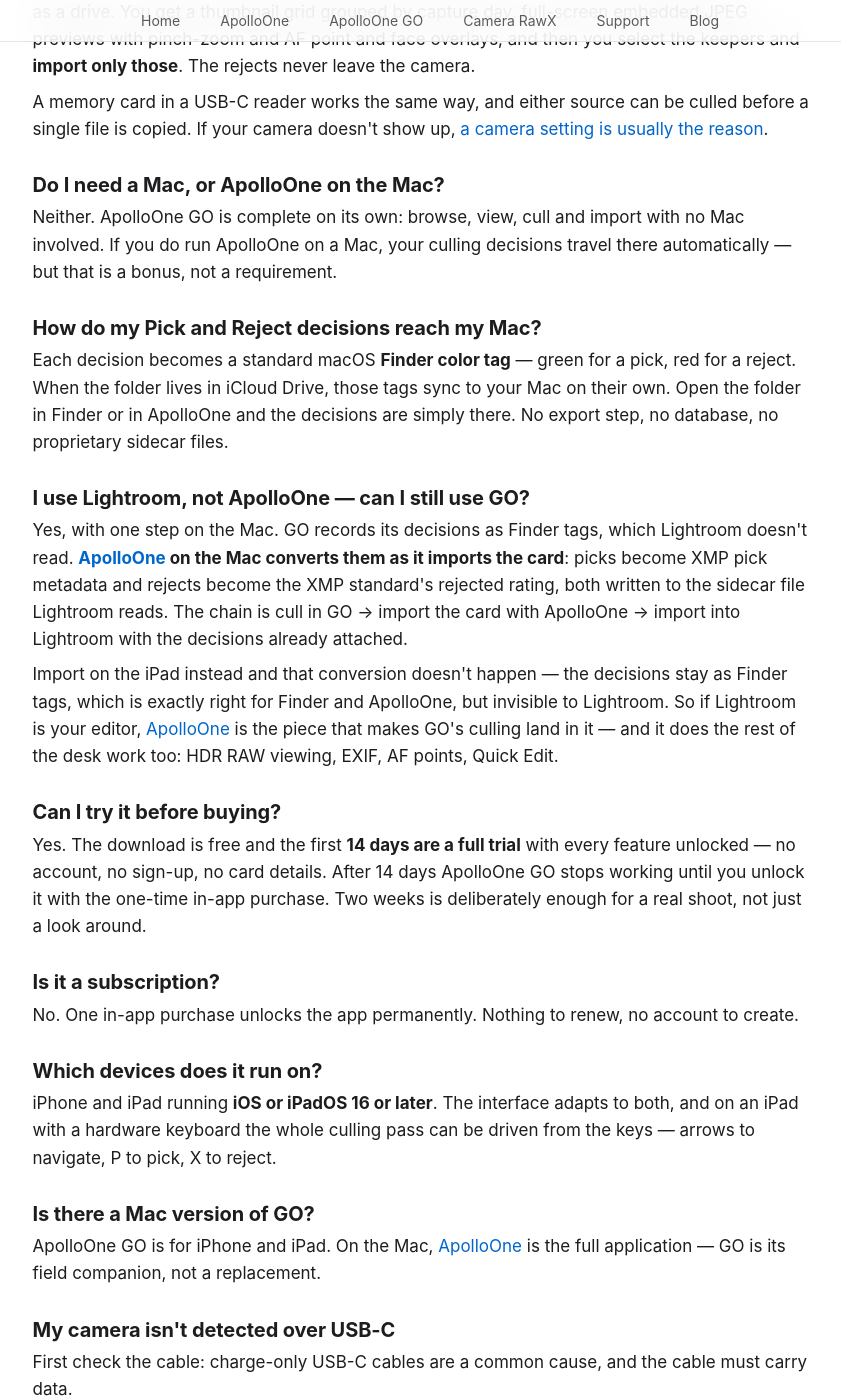
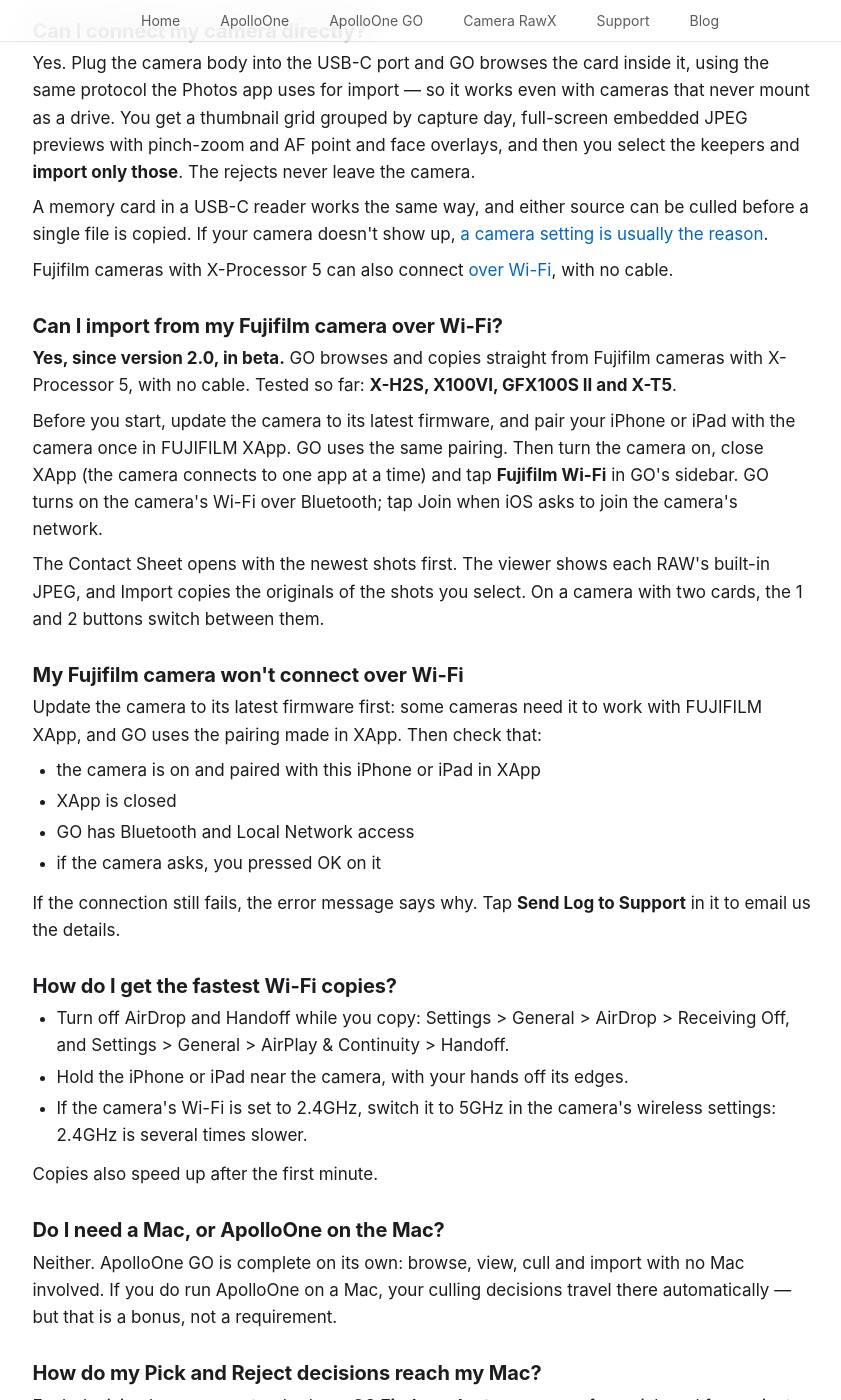
Before and after one commit to anogeissus/anogeissus.com, a Jekyll site: the page apolloone-go-faq.html, which Jekyll copies as it is, in a window 1280 px wide and 1400 px high, scrolled down 1705 px. Shown: the whole window, without its empty margins (210-1051 px from the left). Built offline with Jekyll 4.4.1, drawn with Linux system fonts in a browser that asks for light colours; some web fonts are replaced; some of the changed text lies outside the part shown.

Commit message:
Blog: ApolloOne GO 2.0.0 release post, the live App Store What's New lines (Albert msgs 37377 "Pls add a blog post on the website with the GO 2.0 release", 37379 "Just post them so I can read them"). GO FAQ: three Fujifilm Wi-Fi questions (import over Wi-Fi, won't connect, fastest copies) in the topic index, the page and the JSON-LD, taken from the app's Getting Started and FAQ; the camera-connection answer points to them; sitemap lastmod 2026-10-21.

```diff
--- a/apolloone-go-faq.html
+++ b/apolloone-go-faq.html
@@ -60,7 +60,31 @@
           "name": "Can I connect my camera directly?",
           "acceptedAnswer": {
             "@type": "Answer",
-            "text": "Yes. Connect the camera body to the USB-C port and ApolloOne GO browses the card inside it, using the same protocol the Photos app uses for import — so it works with cameras that never mount as a drive. Browse a thumbnail grid grouped by capture day, open full-screen embedded JPEG previews with AF point and face overlays, select the keepers, and import only those. Rejects never leave the camera. A memory card in a USB-C reader works the same way, and either source can be culled before a single file is copied."
+            "text": "Yes. Connect the camera body to the USB-C port and ApolloOne GO browses the card inside it, using the same protocol the Photos app uses for import — so it works with cameras that never mount as a drive. Browse a thumbnail grid grouped by capture day, open full-screen embedded JPEG previews with AF point and face overlays, select the keepers, and import only those. Rejects never leave the camera. A memory card in a USB-C reader works the same way, and either source can be culled before a single file is copied. Fujifilm cameras with X-Processor 5 can also connect over Wi-Fi, with no cable."
+          }
+        },
+        {
+          "@type": "Question",
+          "name": "Can I import from my Fujifilm camera over Wi-Fi?",
+          "acceptedAnswer": {
+            "@type": "Answer",
+            "text": "Yes, since version 2.0, in beta. ApolloOne GO browses and copies straight from Fujifilm cameras with X-Processor 5, with no cable. Tested so far: X-H2S, X100VI, GFX100S II and X-T5. Before you start, update the camera to its latest firmware and pair your iPhone or iPad with the camera once in FUJIFILM XApp; GO uses the same pairing. Then turn the camera on, close XApp (the camera connects to one app at a time) and tap Fujifilm Wi-Fi in GO's sidebar. GO turns on the camera's Wi-Fi over Bluetooth; tap Join when iOS asks to join the camera's network. The viewer shows each RAW's built-in JPEG, and Import copies the originals of the shots you select."
+          }
+        },
+        {
+          "@type": "Question",
+          "name": "My Fujifilm camera won't connect over Wi-Fi",
+          "acceptedAnswer": {
+            "@type": "Answer",
+            "text": "Update the camera to its latest firmware first: some cameras need it to work with FUJIFILM XApp, and ApolloOne GO uses the pairing made in XApp. Then check that the camera is on and paired with this iPhone or iPad in XApp, that XApp is closed, and that GO has Bluetooth and Local Network access. If the camera asks, press OK on it. If the connection still fails, the error message says why; tap Send Log to Support in it to email us the details."
+          }
+        },
+        {
+          "@type": "Question",
+          "name": "How do I get the fastest Wi-Fi copies?",
+          "acceptedAnswer": {
+            "@type": "Answer",
+            "text": "Turn off AirDrop and Handoff while you copy (Settings > General > AirDrop > Receiving Off, and Settings > General > AirPlay & Continuity > Handoff). Hold the iPhone or iPad near the camera with your hands off its edges. If the camera's Wi-Fi is set to 2.4GHz, switch it to 5GHz in the camera's wireless settings: 2.4GHz is several times slower. Copies also speed up after the first minute."
           }
         },
         {
@@ -207,6 +231,9 @@
             <li><a href="#jpeg">Is ApolloOne GO a general image viewer for JPEG, HEIC, TIFF, PNG or GIF?</a></li>
             <li><a href="#raw-formats">Which RAW formats does ApolloOne GO support?</a></li>
             <li><a href="#camera-connection">Can I connect my camera directly?</a></li>
+            <li><a href="#fujifilm-wifi">Can I import from my Fujifilm camera over Wi-Fi?</a></li>
+            <li><a href="#fujifilm-wifi-connect">My Fujifilm camera won't connect over Wi-Fi</a></li>
+            <li><a href="#fujifilm-wifi-speed">How do I get the fastest Wi-Fi copies?</a></li>
             <li><a href="#need-a-mac">Do I need a Mac, or ApolloOne on the Mac?</a></li>
             <li><a href="#picks-to-mac">How do my Pick and Reject decisions reach my Mac?</a></li>
             <li><a href="#lightroom">I use Lightroom, not ApolloOne — can I still use GO?</a></li>
@@ -237,6 +264,30 @@
         <h2 id="camera-connection">Can I connect my camera directly?</h2>
         <p>Yes. Plug the camera body into the USB-C port and GO browses the card inside it, using the same protocol the Photos app uses for import — so it works even with cameras that never mount as a drive. You get a thumbnail grid grouped by capture day, full-screen embedded JPEG previews with pinch-zoom and AF point and face overlays, and then you select the keepers and <strong>import only those</strong>. The rejects never leave the camera.</p>
         <p>A memory card in a USB-C reader works the same way, and either source can be culled before a single file is copied. If your camera doesn't show up, <a href="#notdetected">a camera setting is usually the reason</a>.</p>
+        <p>Fujifilm cameras with X-Processor 5 can also connect <a href="#fujifilm-wifi">over Wi-Fi</a>, with no cable.</p>
+
+        <h2 id="fujifilm-wifi">Can I import from my Fujifilm camera over Wi-Fi?</h2>
+        <p><strong>Yes, since version 2.0, in beta.</strong> GO browses and copies straight from Fujifilm cameras with X-Processor 5, with no cable. Tested so far: <strong>X-H2S, X100VI, GFX100S II and X-T5</strong>.</p>
+        <p>Before you start, update the camera to its latest firmware, and pair your iPhone or iPad with the camera once in FUJIFILM XApp. GO uses the same pairing. Then turn the camera on, close XApp (the camera connects to one app at a time) and tap <strong>Fujifilm Wi-Fi</strong> in GO's sidebar. GO turns on the camera's Wi-Fi over Bluetooth; tap Join when iOS asks to join the camera's network.</p>
+        <p>The Contact Sheet opens with the newest shots first. The viewer shows each RAW's built-in JPEG, and Import copies the originals of the shots you select. On a camera with two cards, the 1 and 2 buttons switch between them.</p>
+
+        <h2 id="fujifilm-wifi-connect">My Fujifilm camera won't connect over Wi-Fi</h2>
+        <p>Update the camera to its latest firmware first: some cameras need it to work with FUJIFILM XApp, and GO uses the pairing made in XApp. Then check that:</p>
+        <ul>
+            <li>the camera is on and paired with this iPhone or iPad in XApp</li>
+            <li>XApp is closed</li>
+            <li>GO has Bluetooth and Local Network access</li>
+            <li>if the camera asks, you pressed OK on it</li>
+        </ul>
+        <p>If the connection still fails, the error message says why. Tap <strong>Send Log to Support</strong> in it to email us the details.</p>
+
+        <h2 id="fujifilm-wifi-speed">How do I get the fastest Wi-Fi copies?</h2>
+        <ul>
+            <li>Turn off AirDrop and Handoff while you copy: Settings &gt; General &gt; AirDrop &gt; Receiving Off, and Settings &gt; General &gt; AirPlay &amp; Continuity &gt; Handoff.</li>
+            <li>Hold the iPhone or iPad near the camera, with your hands off its edges.</li>
+            <li>If the camera's Wi-Fi is set to 2.4GHz, switch it to 5GHz in the camera's wireless settings: 2.4GHz is several times slower.</li>
+        </ul>
+        <p>Copies also speed up after the first minute.</p>
 
         <h2 id="need-a-mac">Do I need a Mac, or ApolloOne on the Mac?</h2>
         <p>Neither. ApolloOne GO is complete on its own: browse, view, cull and import with no Mac involved. If you do run ApolloOne on a Mac, your culling decisions travel there automatically — but that is a bonus, not a requirement.</p>
--- a/sitemap.xml
+++ b/sitemap.xml
@@ -70,7 +70,7 @@
   </url>
   <url>
     <loc>https://anogeissus.com/apolloone-go-faq.html</loc>
-    <lastmod>2026-09-22</lastmod>
+    <lastmod>2026-10-21</lastmod>
     <changefreq>monthly</changefreq>
     <priority>0.7</priority>
   </url>
```
Also changed, not shown: _posts/2026-10-21-apolloone-go-2-0-0.html (added, +19 -0 lines).
